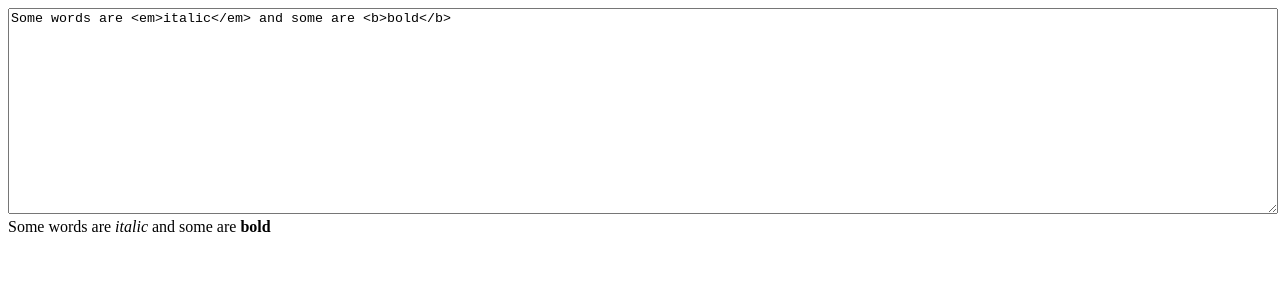
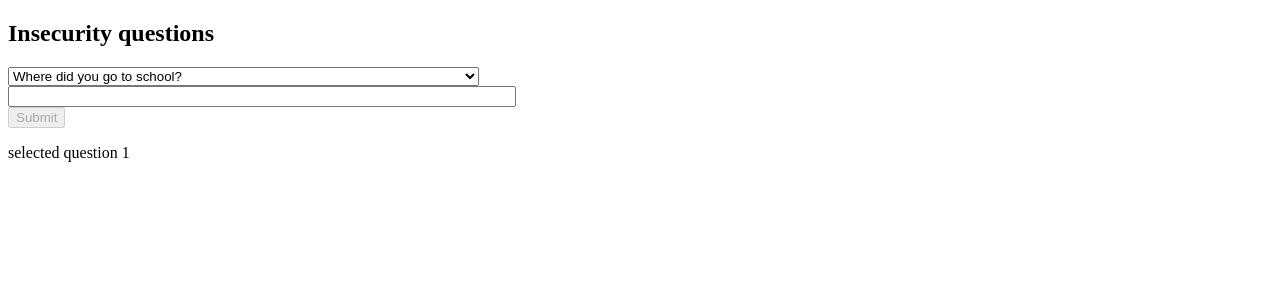
Before and after one commit to mdave16/stunning-bassoon, a Svelte app: page / in a window 1280 px wide. Shown: the top 300 px of the page. Built offline with nearby package versions, Linux system fonts and the light colour scheme.

Commit message:
use bindings on selected values, with null initialisation

```diff
--- a/src/App.svelte
+++ b/src/App.svelte
@@ -1,13 +1,43 @@
 <script lang="ts">
-	let value = 'Some words are <em>italic</em> and some are <b>bold</b>';
+	let questions = [
+		{ id: 1, text: `Where did you go to school?` },
+		{ id: 2, text: `What is your mother's name?` },
+		{
+			id: 3,
+			text: `What is another personal fact that an attacker could easily find with Google?`,
+		},
+	];
+	let selected;
+
+	let answer = '';
+
+	const handleSubmit = () => {
+		console.log(
+			`answered question ${selected.id} (${selected.text}) with "${answer}"`
+		);
+	};
 </script>
 
 <style>
-	textarea {
-		width: 100%;
-		height: 200px;
+	input {
+		display: block;
+		width: 500px;
+		max-width: 100%;
 	}
 </style>
 
-<textarea bind:value />
-{@html value}
+<h2>Insecurity questions</h2>
+
+<form on:submit|preventDefault={handleSubmit}>
+	<select bind:value={selected} on:blur={() => (answer = '')}>
+		{#each questions as question}
+			<option value={question}>{question.text}</option>
+		{/each}
+	</select>
+
+	<input bind:value={answer} />
+
+	<button disabled={!answer} type="submit"> Submit </button>
+</form>
+
+<p>selected question {selected ? selected.id : '[waiting...]'}</p>
```
